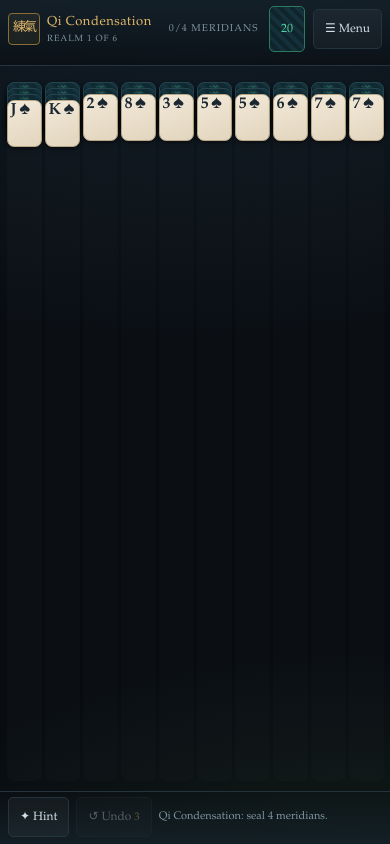
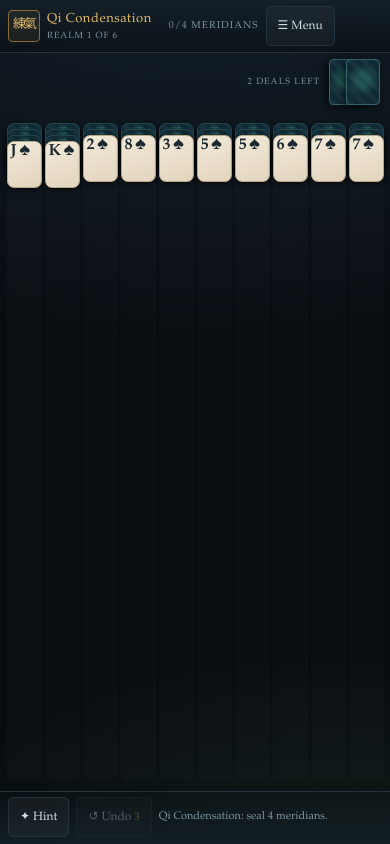
Before and after one commit to PBeninga/PBeninga, a website: page index.html in a window 390 px wide. Both pictures are taken after a click on the button "Begin Cultivation". Drawn offline with Linux system fonts and the light colour scheme.

Commit message:
Draw the stock as one card back per remaining deal
A number told you how many cards were left; it did not tell you the thing that
actually matters, which is how many more rows the heavens still owe you. The
stock is now a fan of card backs, one per deal, in its own band above the
tableau -- the count is the picture, and a back comes off it as you deal.

The last deal can be partial when the stock does not divide evenly by the
columns, so dealsLeft rounds up, and it counts against dealTargets rather than
every column, which keeps it honest under Boundless Field where the deal skips
empty columns. A spent stock leaves a dashed slot and says so.

Sizes are fixed per breakpoint rather than derived from the card size: tying
them together made the fan illegible on a phone, where cards fall to 35px. The
first overlap was 60% and two backs read as one card, so it is now 50%, as in
the layout this was modelled on. The band costs about 54px of board height,
which realm 6 with eleven columns still fits on an iPhone.

Balance table completed with the Immortal figures that were still measuring
when the deal fix shipped.

Co-Authored-By: Claude Opus 5 <noreply@anthropic.com>
Claude-Session: https://claude.ai/code/session_01JxffSCVR2gSP5XcqkMVhyQ

```diff
--- a/index.html
+++ b/index.html
@@ -30,16 +30,16 @@
         <span class="tray-label">Cells</span>
         <div class="tray" id="cells"></div>
       </div>
-      <div class="tray">
-        <span class="tray-label">Stock</span>
-        <div class="stock" id="stock">0</div>
-      </div>
       <button id="btn-void" hidden>Void Step <span class="count">0</span></button>
       <button id="btn-transmute" hidden>Transmute <span class="count">0</span></button>
       <button id="btn-awaken" hidden>Awaken <span class="count">0</span></button>
       <button id="btn-menu" title="Pause, rules and keys">☰ Menu</button>
     </div>
   </header>
+
+  <div id="stock-row">
+    <div class="stock-fan" id="stock" title="Deal one card to every column"></div>
+  </div>
 
   <main id="board"></main>
 
--- a/src/engine.js
+++ b/src/engine.js
@@ -273,6 +273,12 @@ export class Game {
 
   canDeal() {
     return this.state.phase === 'play' && this.state.stock.length > 0;
+  }
+
+  /** How many more rows the stock can deal -- the last one may be partial. */
+  dealsLeft() {
+    const targets = this.dealTargets().length;
+    return targets ? Math.ceil(this.state.stock.length / targets) : 0;
   }
 
   // ------------------------------------------------------------- charges
--- a/src/style.css
+++ b/src/style.css
@@ -1,6 +1,8 @@
 /* Nine Meridians -- ink-wash cultivation solitaire. Committed dark theme. */
 
 :root {
+  --stock-w: 50px;
+  --stock-h: 68px;
   --ink: #080c11;
   --ink-2: #0e161d;
   --ink-3: #16222c;
@@ -45,7 +47,7 @@ body {
 
 /* The board owns every touch gesture over it, so a drag is never stolen by
    the page trying to scroll. */
-#board, .card, .cell, .stock { touch-action: none; }
+#board, .card, .cell, .stock-fan { touch-action: none; }
 
 /* ------------------------------------------------------------------ HUD */
 
@@ -108,14 +110,42 @@ button .count { color: var(--gold); font-size: 11px; }
 .tray { display: flex; align-items: center; gap: 8px; }
 .tray-label { font-size: 10px; color: var(--text-dim); letter-spacing: .12em; text-transform: uppercase; }
 
-.stock {
-  width: 40px; height: 54px; border-radius: 5px; position: relative;
-  border: 1px solid var(--jade-dim); cursor: pointer;
-  background: repeating-linear-gradient(45deg, #14303a 0 4px, #10242c 4px 8px);
-  display: grid; place-items: center; color: var(--jade); font-size: 13px;
+/* The stock is drawn as one card back per remaining deal, so how many rows are
+   left to come is something you read off the board rather than count. */
+#stock-row {
+  display: flex; align-items: center; justify-content: flex-end; gap: 10px;
+  padding: 6px max(16px, env(safe-area-inset-right)) 0 max(16px, env(safe-area-inset-left));
+  min-height: calc(var(--stock-h) + 6px);
 }
-.stock.spent, .stock.blocked { opacity: .35; cursor: not-allowed; border-color: var(--line); }
-.stock:not(.spent):not(.blocked):hover { box-shadow: 0 0 14px rgba(85,214,168,.4); }
+.stock-fan { display: flex; cursor: pointer; padding: 2px; border-radius: 6px; }
+.stock-fan.spent { cursor: default; }
+.stock-card {
+  width: var(--stock-w); height: var(--stock-h); flex: 0 0 auto;
+  margin-left: calc(var(--stock-w) * -0.5); border-radius: 4px;
+  background:
+    radial-gradient(circle at 50% 45%, rgba(85,214,168,.22) 0 20%, transparent 55%),
+    repeating-linear-gradient(45deg, #16323c 0 5px, #102a33 5px 10px);
+  border: 1px solid #35646f;
+  box-shadow: -3px 2px 6px rgba(0,0,0,.55);
+  transition: transform .14s;
+}
+.stock-card:first-child { margin-left: 0; }
+.stock-card.empty {
+  background: none; border: 1px dashed var(--line); box-shadow: none;
+  margin-left: 0; opacity: .5;
+}
+.stock-fan:not(.spent):hover .stock-card { transform: translateY(-3px); }
+.stock-fan.hint-deal .stock-card {
+  border-color: var(--gold);
+  animation: pulse-deal 1s ease-in-out infinite;
+}
+@keyframes pulse-deal {
+  50% { box-shadow: 0 0 0 3px rgba(227,184,105,.3), 0 0 16px rgba(227,184,105,.45); }
+}
+.stock-count {
+  font-size: 10px; letter-spacing: .12em; text-transform: uppercase;
+  color: var(--text-dim); white-space: nowrap;
+}
 
 .cell {
   width: 40px; height: 54px; border-radius: 5px; cursor: pointer;
@@ -240,15 +270,6 @@ body.compact-cards .card.down::after { font-size: calc(var(--card-w) * .3); top:
 #dock #seed-tag { opacity: .55; white-space: nowrap; }
 #dock .warn { color: var(--gold); }
 #dock .hint-count { color: var(--gold); letter-spacing: .08em; }
-
-/* The hint has no cards to fly when the advice is "deal": pulse the pile. */
-.stock.hint-deal {
-  border-color: var(--gold); color: var(--gold); opacity: 1;
-  animation: pulse-deal 1s ease-in-out infinite;
-}
-@keyframes pulse-deal {
-  50% { box-shadow: 0 0 0 4px rgba(227,184,105,.28), 0 0 20px rgba(227,184,105,.45); }
-}
 
 #btn-hint.armed { border-color: var(--gold); color: var(--gold); background: rgba(227,184,105,.14); }
 
@@ -408,7 +429,9 @@ details.rules-toggle[open] > summary::after { content: ' ▴'; }
   .realm-name { font-size: 12px; }
   .boon-chips { order: 0; width: auto; }
   button { padding: 3px 9px; font-size: 11px; min-height: 32px; }
-  .stock, .cell { width: 30px; height: 38px; font-size: 11px; }
+  .cell { width: 30px; height: 38px; font-size: 11px; }
+  #stock-row { padding: 2px 8px 0; }
+  :root { --stock-w: 28px; --stock-h: 38px; }
   #dock { padding: 3px 8px; font-size: 10.5px; }
   #dock #seed-tag { display: none; }
 }
@@ -426,7 +449,10 @@ details.rules-toggle[open] > summary::after { content: ' ▴'; }
   .chip { font-size: 10px; padding: 2px 6px; }
   /* Touch targets: comfortably tappable without a second HUD row. */
   button { padding: 6px 11px; font-size: 12px; min-height: 40px; }
-  .stock, .cell { width: 36px; height: 46px; font-size: 12px; }
+  .cell { width: 36px; height: 46px; font-size: 12px; }
+  #stock-row { padding: 4px 8px 0; gap: 7px; }
+  .stock-count { font-size: 9px; }
+  :root { --stock-w: 34px; --stock-h: 46px; }
   #dock { font-size: 11px; padding: 5px 8px max(7px, env(safe-area-inset-bottom)); gap: 7px; }
   #dock #seed-tag { display: none; }
 }
--- a/src/ui.js
+++ b/src/ui.js
@@ -151,12 +151,7 @@ function renderHud() {
     if (s.fortune) chips.appendChild(el('span', 'chip', `天緣 <b>Fortune ×${s.fortune}</b>`));
   }
 
-  const stock = $('#stock');
-  stock.textContent = s.stock.length;
-  stock.classList.toggle('spent', s.stock.length === 0);
-  stock.classList.toggle('blocked', false);
-  stock.title = game.dealBlockedReason() || 'Deal one card to every column.';
-  stock.classList.toggle('hint-deal', !!hint && hint.kind === 'deal');
+  renderStock();
 
   const cells = $('#cells');
   cells.innerHTML = '';
@@ -174,6 +169,36 @@ function renderHud() {
   chargeButton('#btn-void', 'void', s.charges.voidStep, 'Void Step');
   chargeButton('#btn-transmute', 'transmute', s.charges.transmute, 'Transmute');
   chargeButton('#btn-awaken', 'awaken', s.charges.awaken, 'Awaken');
+}
+
+/**
+ * One card back per remaining deal. The fan is the count: how many rows the
+ * heavens still owe you is something you read off the board, not a number.
+ */
+function renderStock() {
+  const s = game.state;
+  const fan = $('#stock');
+  const row = $('#stock-row');
+  const deals = game.dealsLeft();
+  fan.innerHTML = '';
+  fan.classList.toggle('spent', deals === 0);
+  fan.classList.toggle('hint-deal', !!hint && hint.kind === 'deal');
+
+  if (deals === 0) {
+    fan.appendChild(el('div', 'stock-card empty'));
+  } else {
+    for (let i = 0; i < deals; i++) fan.appendChild(el('div', 'stock-card'));
+  }
+  fan.title = deals
+    ? `${deals} deal${deals > 1 ? 's' : ''} left — ${s.stock.length} cards`
+    : 'The stock is spent.';
+
+  let count = row.querySelector('.stock-count');
+  if (!count) {
+    count = el('span', 'stock-count');
+    row.insertBefore(count, fan);
+  }
+  count.textContent = deals ? `${deals} deal${deals > 1 ? 's' : ''} left` : 'stock spent';
 }
 
 function chargeButton(sel, mode, count, label) {
```
Also changed, not shown: test/browser.mjs (+38 -6 lines), README.md.
